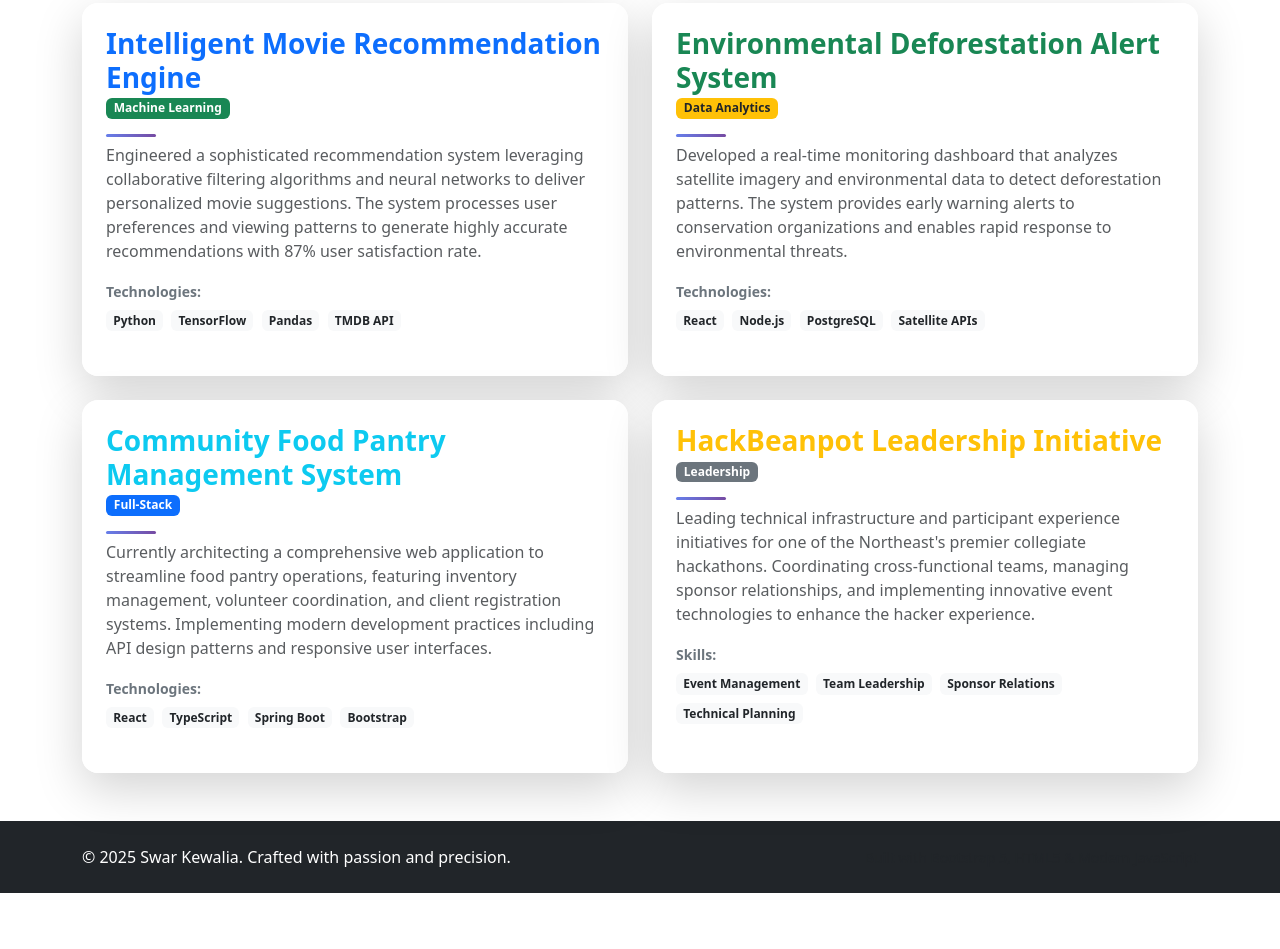
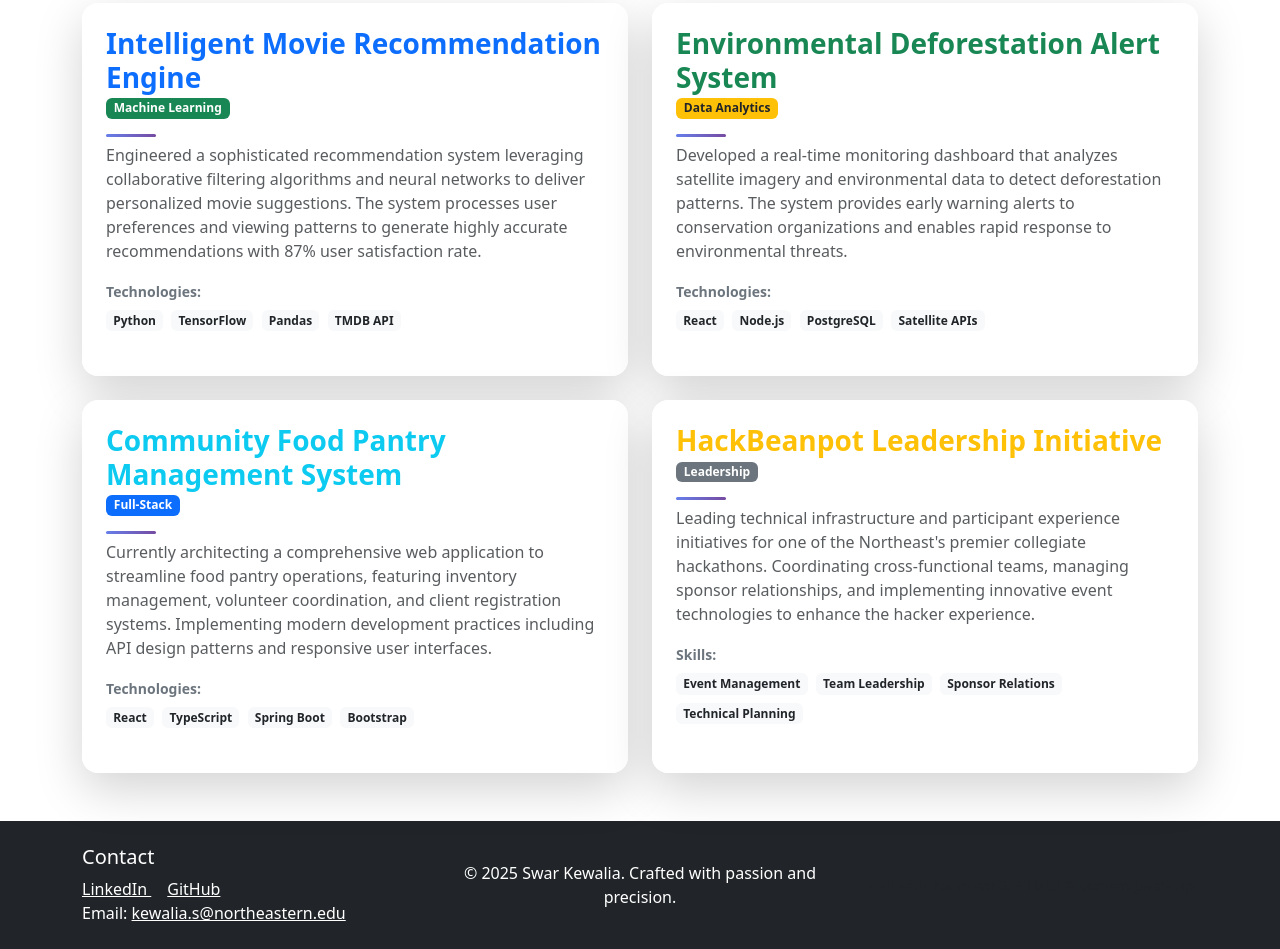
Before and after one commit to swarkewalia/cs5610-personal-homepage, a website: page projects.html in a window 1280 px wide. Shown: the part 354-1303 px from the top of the page. Before the commit the page ends 1247 px from the top, so only its background shows below. Drawn offline with nearby package versions, Linux system fonts and the light colour scheme.

Commit message:
contact info in footer
I like that this page has a footer. I thought it would be nice to add your contact info as links to it. I noticed the div element with tech stack and credits is showing up black not white font

```diff
--- a/projects.html
+++ b/projects.html
@@ -129,15 +129,37 @@
         </div>
     </div>
 
+    <!-- Adding your contact info to your footer could be nice!-->
 <footer class="bg-dark text-white py-4 mt-5">
   <div class="container">
-            <div class="row">
-                <div class="col-md-6">
+    <div class="row align-items-center">
+
+      <!-- Contact info -->
+      <div class="col-md-4">
+        <h5>Contact</h5>
+        <a href="https://www.linkedin.com/in/swarkewalia"
+           target="_blank" rel="noopener" class="text-white me-3">
+          LinkedIn
+        </a>
+        <a href="https://github.com/swarkewalia"
+           target="_blank" rel="noopener" class="text-white me-3">
+          GitHub
+        </a>
+        <p class="mb-0">Email: <a href="mailto:kewalia.s@northeastern.edu" class="text-white">
+          kewalia.s@northeastern.edu
+        </a></p>
+      </div>
+
+      <!-- Copyright -->
+      <div class="col-md-4 text-center">
         <p class="mb-0">&copy; 2025 Swar Kewalia. Crafted with passion and precision.</p>
       </div>
-                <div class="col-md-6 text-md-end">
+
+      <!-- Tech stack / credits-- I noticed this is black on your site -->
+      <div class="col-md-4 text-md-end">
         <small class="text-muted">Built with Bootstrap 5, HTML5 & Modern JavaScript</small>
       </div>
+
     </div>
   </div>
 </footer>
```
Lines whose indentation alone changed are shown as unchanged.
